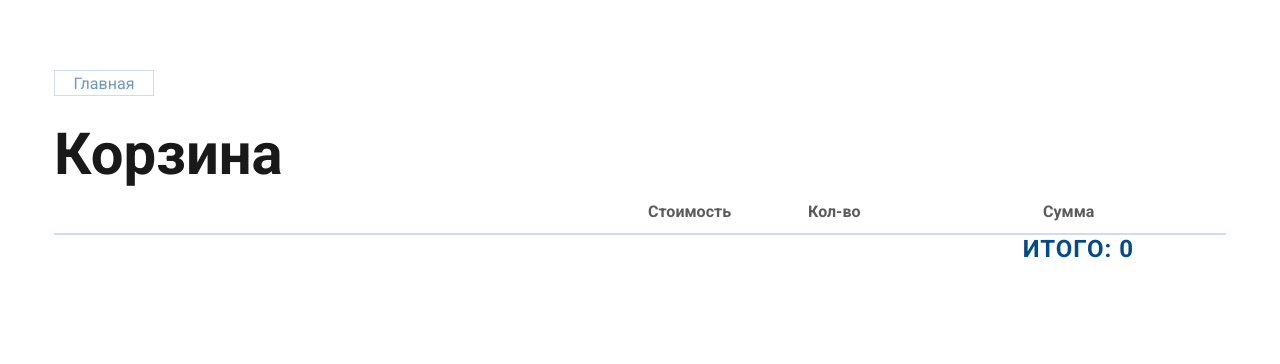
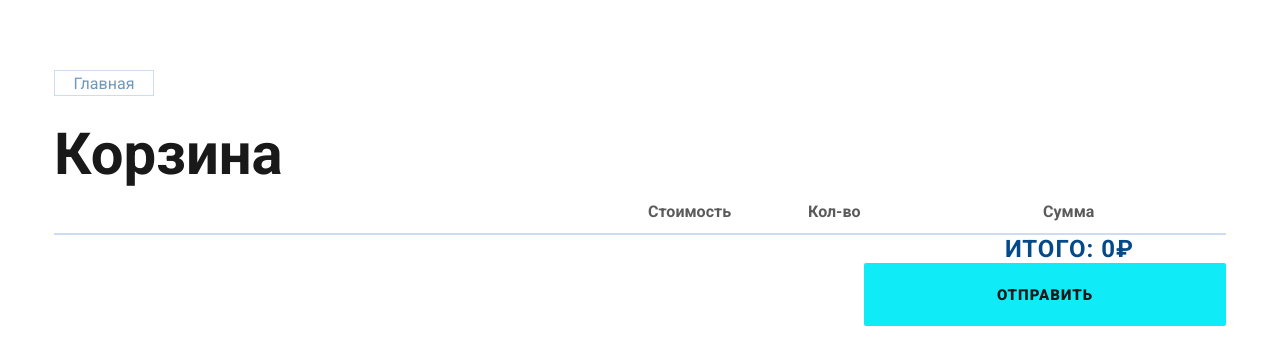
Before and after one commit to ruslan-astratov/water-ordering-app, a React (Create React App) app: page /basket in a window 1280 px wide. Shown: the top 364 px of the page. Built offline with nearby package versions, Linux system fonts and the light colour scheme.

Commit message:
реализовал редирект из корзины (в случае успешного запроса при оформлении заказа) + появление модалки с текстом об успехе

```diff
--- a/src/pages/Basket/Basket.module.scss
+++ b/src/pages/Basket/Basket.module.scss
@@ -77,3 +77,35 @@
   color: #044988;
   text-align: right;
 }
+
+.form_submit_button,
+.form_submit_button_disabled {
+  display: flex;
+  justify-content: center;
+  width: 362px;
+  height: 63px;
+  background: #10ebf8;
+  border: 2px solid #10ebf8;
+  margin-left: auto;
+  border-radius: 2px;
+
+  font-weight: 800;
+  font-size: 15px;
+  line-height: 18px;
+  display: flex;
+  align-items: center;
+  text-align: center;
+  letter-spacing: 1px;
+  text-transform: uppercase;
+  color: #191919;
+  text-decoration: none;
+  transition: all 0.4s ease;
+}
+
+.form_submit_button:hover {
+  cursor: pointer;
+  background: linear-gradient(0deg, #015584, #015584), #e4f1f9;
+  border: 2px solid #10ebf8;
+  color: #10ebf8;
+  filter: drop-shadow(0px 0px 9px #10ebf8);
+}
--- a/src/pages/Basket/Basket.tsx
+++ b/src/pages/Basket/Basket.tsx
@@ -1,5 +1,5 @@
 import React from "react";
-import { Routes, Route, Link } from "react-router-dom";
+import { Routes, Route, Link, useNavigate } from "react-router-dom";
 
 import MiniImagePreview from "../../Components/MiniImagePreview/MiniImagePreview";
 import MiniCounter from "../../Components/MiniCounter/MiniCounter";
@@ -20,11 +20,32 @@ import {
   getCommonCostBottles,
 } from "../../utils/utilFunctions";
 
+import { sendOrder } from "../../api/api";
+
 import "../../index.scss";
 import styles from "./Basket.module.scss";
 
 function Basket() {
+  const navigate = useNavigate();
+
   const basket = useAppSelector(selectBasket);
+
+  const handleSubmit = async () => {
+    const payload = basket?.map((order) => {
+      return { order_id: order.id, order_count: order.count };
+    });
+
+    await sendOrder(payload)
+      .then((data) => {
+        console.log("Данные, полученные с POST запроса", data);
+        localStorage.setItem("order_status", JSON.stringify("Оформили заказ"));
+        navigate("/water-ordering-app");
+      })
+      .catch((err) => {
+        console.log(err);
+      })
+      .finally(() => {});
+  };
 
   return (
     <div className="container basket-page">
@@ -68,6 +89,11 @@ function Basket() {
           {basket.reduce((acc, curr) => {
             return acc + getCommonCostBottles(curr.count);
           }, 0)}
+          ₽
+        </div>
+
+        <div onClick={handleSubmit} className={styles.form_submit_button}>
+          Отправить
         </div>
       </div>
     </div>
--- a/src/pages/Catalog/Catalog.tsx
+++ b/src/pages/Catalog/Catalog.tsx
@@ -1,6 +1,8 @@
-import { useState, useEffect } from "react";
+import { useState, useEffect, useRef } from "react";
+import { Location } from "history";
+
 import ImageGallery from "react-image-gallery";
-import { Link, useNavigate } from "react-router-dom";
+import { Link, useNavigate, useLocation } from "react-router-dom";
 
 import clean_water from "../../app/assets/icons/clean_water.svg";
 import softy_water from "../../app/assets/icons/softy_water.svg";
@@ -35,6 +37,21 @@ import styles from "./Catalog.module.scss";
 
 function Catalog() {
   const navigate = useNavigate();
+  const [isOpenModalQuickOder, setOpenModalQuickOder] = useState(false);
+  const onCloseModalQuickOder = () => setOpenModalQuickOder(false);
+
+  const [isOpenModalSuccess, setOpenModalSuccess] = useState(false);
+  const onCloseModalSuccess = () => setOpenModalSuccess(false);
+
+  const order_status = JSON.parse(
+    // @ts-ignore
+    localStorage.getItem("order_status")
+  );
+
+  if (order_status === "Оформили заказ" && !isOpenModalSuccess) {
+    setOpenModalSuccess(true);
+    localStorage.removeItem("order_status");
+  }
 
   const count = useAppSelector(selectCount);
   const selectedItem = useAppSelector(selectSliderItem);
@@ -44,12 +61,6 @@ function Catalog() {
   const images = useAppSelector(selectSliderItems);
 
   const dispatch = useAppDispatch();
-
-  const [isOpenModalQuickOder, setOpenModalQuickOder] = useState(false);
-  const onCloseModalQuickOder = () => setOpenModalQuickOder(false);
-
-  const [isOpenModalSuccess, setOpenModalSuccess] = useState(false);
-  const onCloseModalSuccess = () => setOpenModalSuccess(false);
 
   const option = {
     infinite: false,
@@ -259,11 +270,12 @@ function Catalog() {
           successSubmit={successSubmit}
         />
       )}
-
-      <ModalSuccess
-        visible={isOpenModalSuccess}
-        onClose={onCloseModalSuccess}
-      />
+      {isOpenModalSuccess && (
+        <ModalSuccess
+          visible={isOpenModalSuccess}
+          onClose={onCloseModalSuccess}
+        />
+      )}
     </div>
   );
 }
```
Also changed, not shown: src/app/assets/images/d4214079a04f382bea44fe2ab584d9b1.jpg (added).
